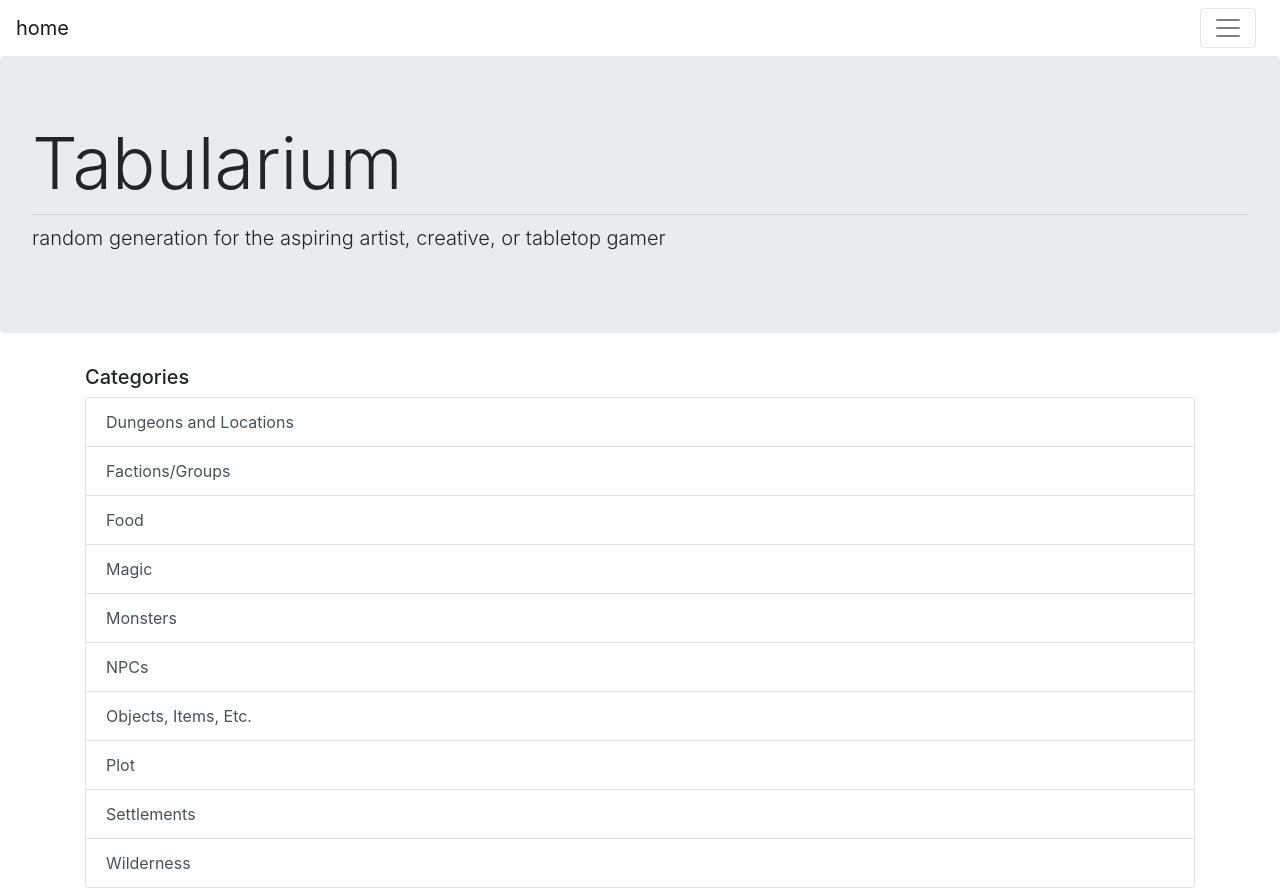
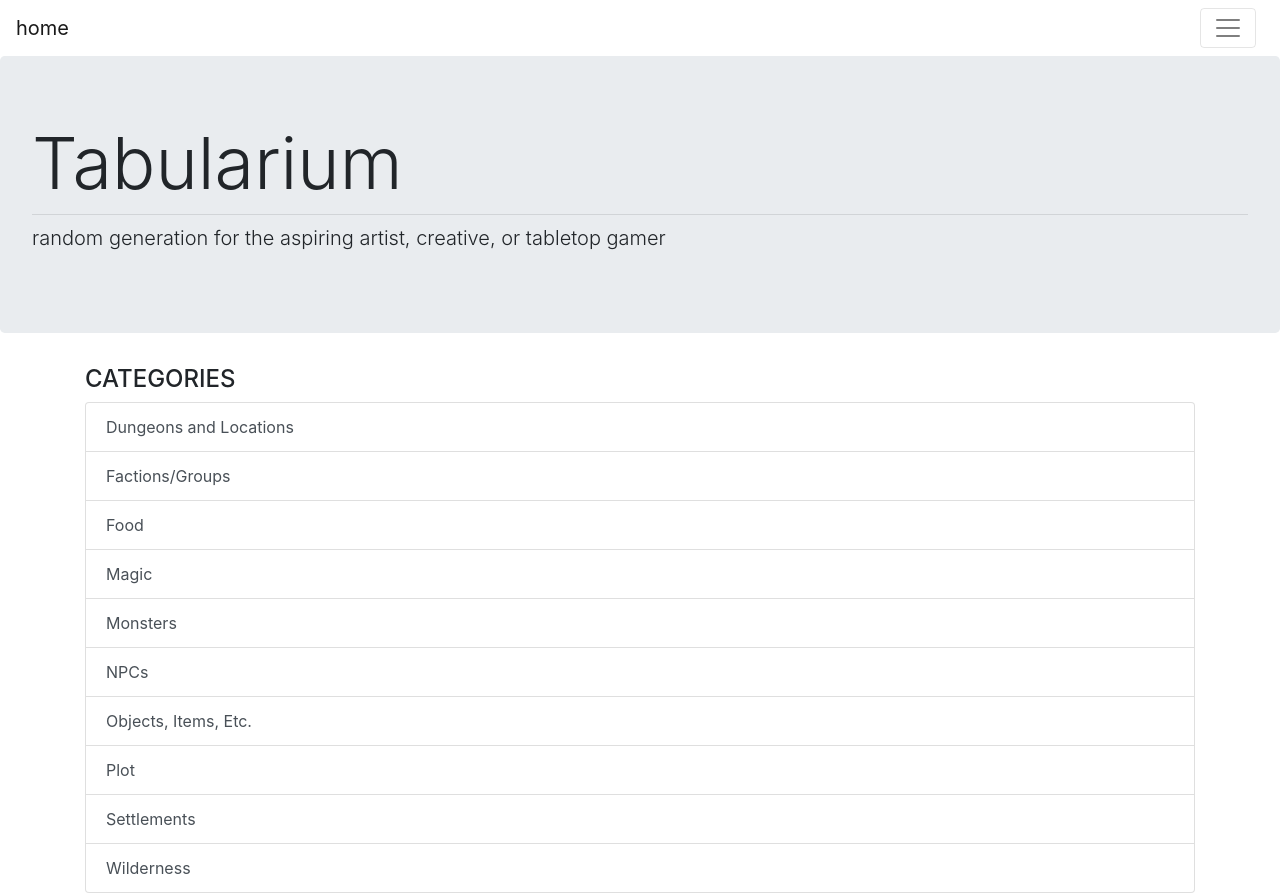
Before and after one commit to rvilarettuma/table-of-tables, a React (Create React App) app: page / in a window 1280 px wide. Built offline with nearby package versions, Linux system fonts and the light colour scheme.

Commit message:
fix about nav

```diff
--- a/src/Application/Home/Home.js
+++ b/src/Application/Home/Home.js
@@ -1,4 +1,4 @@
-import React, {Component} from 'react';
+import React, { Component } from 'react';
 import { Jumbotron, ListGroup, ListGroupItem } from 'reactstrap';
 
 export default class Home extends Component {
@@ -14,7 +14,7 @@ export default class Home extends Component {
       <div>
         {this.renderJumbotron()}
         <div className="container">
-          <h5>Categories</h5>
+          <h4 className="text-uppercase">Categories</h4>
           {this.renderCategories()}
         </div>
       </div>
--- a/src/Margins/Navigator.js
+++ b/src/Margins/Navigator.js
@@ -20,7 +20,7 @@ export default class Navigator extends Component {
           <Collapse isOpen={!this.state.collapsed} navbar>
             <Nav navbar>
               <NavItem>
-                <NavLink onClick={()=>this.props.setAppPage('about')}>About</NavLink>
+                <NavLink href="#" onClick={()=>this.props.setAppPage('about')}>About</NavLink>
               </NavItem>
               <NavItem>
                 <NavLink href="https://github.com/rvilarettuma/table-of-tables">GitHub</NavLink>
```
